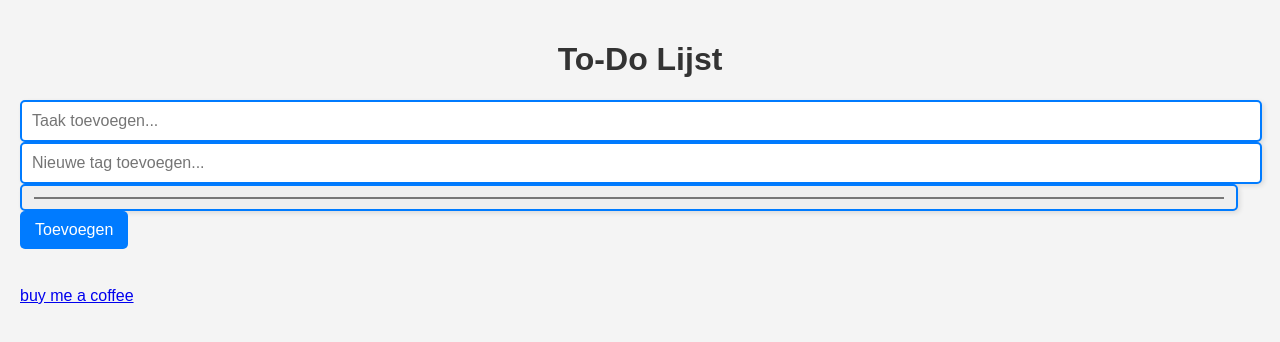
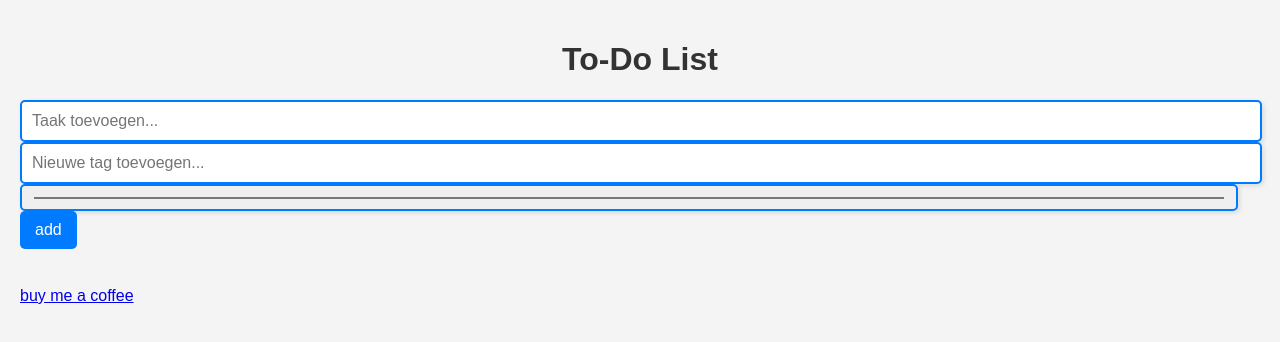
Before and after one commit to heegarthur/to-do-list, a plain HTML site: page index.html in a window 1280 px wide. Drawn offline with Linux system fonts and the light colour scheme.

Commit message:
Update index.html

```diff
--- a/index.html
+++ b/index.html
@@ -3,15 +3,15 @@
 <head>
     <meta charset="UTF-8">
     <meta name="viewport" content="width=device-width, initial-scale=1.0">
-    <title>To-Do Lijst</title>
+    <title>To-Do List</title>
        <link rel="stylesheet" href="index.css">
 </head>
 <body>
-    <h1>To-Do Lijst</h1>
+    <h1>To-Do List</h1>
     <input id="toDoInput" placeholder="Taak toevoegen...">
     <input id="tagInput" placeholder="Nieuwe tag toevoegen...">
     <input type="color" id="colorInput" value="#ffffff">
-    <button onclick="addToDo()">Toevoegen</button>
+    <button onclick="addToDo()">add</button>
     <div id="filterTags"></div>
     <ul id="toDoList"></ul><br>
     <a href="https://buymeacoffee.com/ivocreator">buy me a coffee</a>
```
